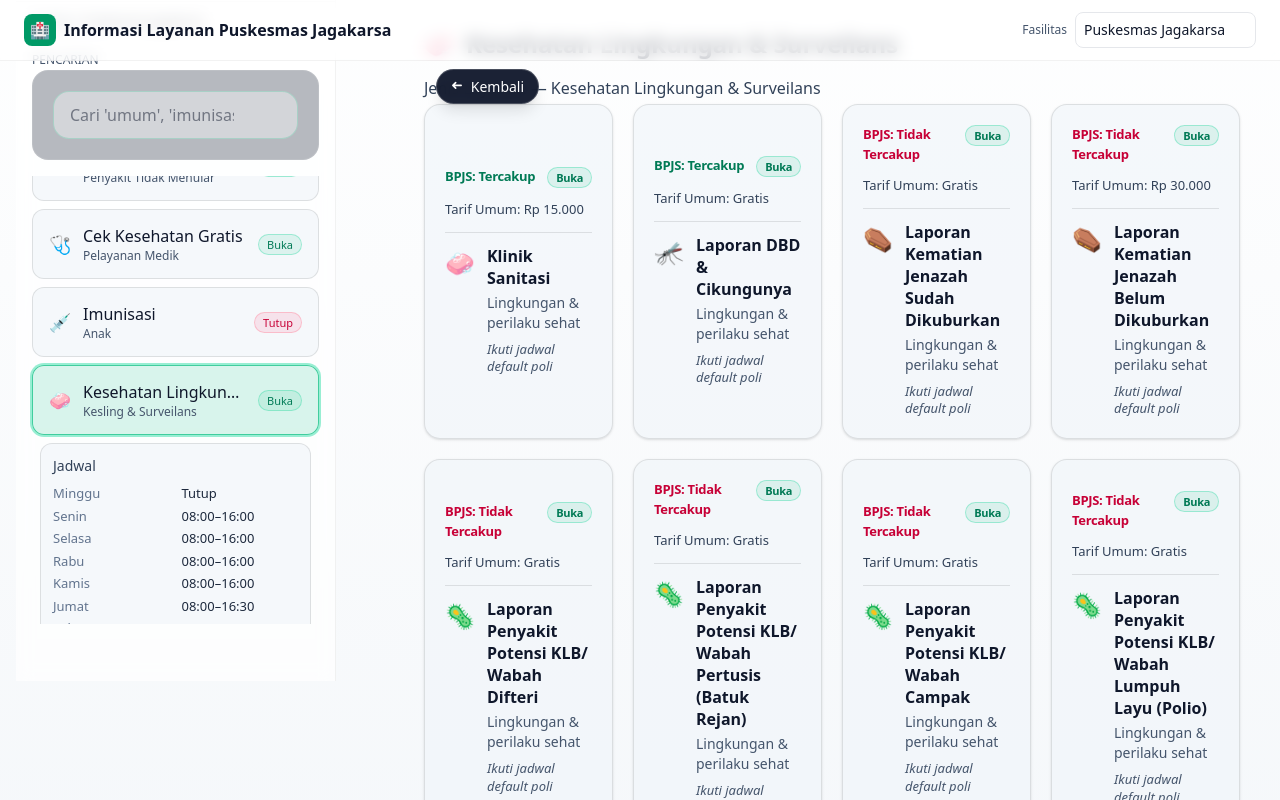
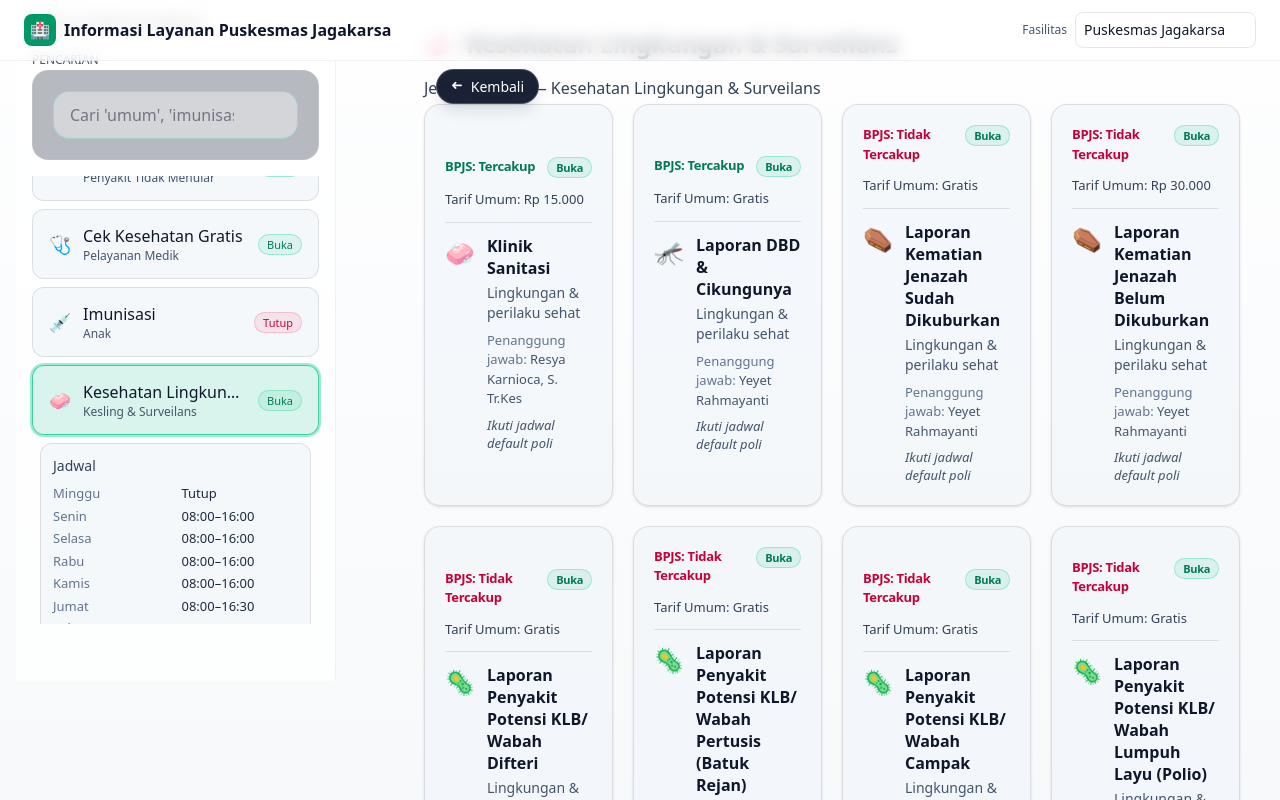
Before and after one commit to fajars97-cpu/alurlayanan, a React (Vite) app: page / in a window 1280 px wide. Both pictures are taken after a click on the button 175 px from the left and 524 px from the top of the page. Shown: the part 124-924 px from the top of the page. Built offline with nearby package versions, Linux system fonts and the light colour scheme.

Commit message:
penambahan function pj

```diff
--- a/src/App.jsx
+++ b/src/App.jsx
@@ -778,7 +778,7 @@ function ServiceCard({ s, onPick }) {
 }
 
 /* SubServiceCard */
-function SubServiceCard({ item, onPick, parentJadwal }) {
+function SubServiceCard({ item, onPick, parentJadwal, poliId }) {
   const bpjsText = item.bpjs ? "BPJS: Tercakup" : "BPJS: Tidak Tercakup";
   const bpjsClass = item.bpjs ? "text-emerald-700 dark:text-emerald-400" : "text-rose-700 dark:text-rose-400";
   const tarifText = `Tarif Umum: ${formatTarifID(item.tarif)}`;
@@ -787,6 +787,7 @@ function SubServiceCard({ item, onPick, parentJadwal }) {
   const { open, rest, soon } = getOpenStatus({ jadwal: jadwalLayanan || parentJadwal });
   const today = jadwalLayanan ? todayText(jadwalLayanan) : null;
   const weekly = jadwalLayanan ? summarizeWeekly(jadwalLayanan) : null;
+  const pj = item.penanggungJawab || item.pj || (DOCTORS_BY_POLI && poliId ? DOCTORS_BY_POLI[poliId] : null);
 
   return (
     <button
@@ -815,6 +816,12 @@ function SubServiceCard({ item, onPick, parentJadwal }) {
             {item.ket && (
               <div className="text-[13px] sm:text-sm text-slate-600 dark:text-white/70 mt-1 line-clamp-3">
                 {item.ket}
+              </div>
+            )}
+            {/* NEW: Penanggung jawab (layanan > poli) */}
+             {pj && (
+             <div className="mt-2 text-[12px] sm:text-[13px] text-slate-600 dark:text-white/60">
+                <span className="text-slate-500 dark:text-white/50">Penanggung jawab:</span> {pj}
               </div>
             )}
             {/* Jadwal ringkas per layanan */}
@@ -1121,6 +1128,7 @@ useEffect(() => {
                       item={{ ...item, nama: `${item.nama} — ${poli.nama}` }}
                       onPick={() => onPickSub(poli.id, index)}
                       parentJadwal={poli.jadwal}
+                      poliId={poli.id}
                     />
                   ))}
                 </div>
@@ -1160,8 +1168,14 @@ useEffect(() => {
         >
           {list.length > 0 ? (
             list.map((it, i) => (
-              <SubServiceCard key={i} item={it} onPick={setSub} parentJadwal={selected.jadwal} />
-            ))
+            <SubServiceCard
+            key={i}
+            item={it}
+            onPick={setSub}
+            parentJadwal={selected.jadwal}
+            poliId={selected.id}
+          />
+          ))
           ) : (
             <div className="text-slate-600 dark:text-white/60">Belum ada jenis layanan terdaftar.</div>
           )}
--- a/src/data/services/core.js
+++ b/src/data/services/core.js
@@ -854,17 +854,9 @@ export const SERVICES_BY_FACILITY = {
           alur: [0, 1, 81, 3, 82, 4, 5],
         },
         {
-          nama: "Perawatan Syraf Gigi per Gigi",
+          nama: "Tambalan Sementara per Gigi",
           ikon: "🦷",
           tarif: 30000,
-          bpjs: true,
-          ket: "Perawatan Syraf Gigi",
-          alur: [0, 1, 81, 3, 82, 4, 5],
-        },
-        {
-          nama: "Tambalan Sementara per Gigi",
-          ikon: "🦷",
-          tarif: 60000,
           bpjs: true,
           ket: "Tambalan Sementara Gigi",
           alur: [0, 1, 81, 3, 82, 4, 5],
@@ -945,7 +937,7 @@ export const SERVICES_BY_FACILITY = {
           nama: "Cabut Gigi dengan Injeksi Citojet (Dengan Indikasi)",
           ikon: "🦷",
           tarif: 100000,
-          bpjs: false,
+          bpjs: true,
           ket: "Cabut Gigi",
           alur: [0, 1, 81, 3, 82, 5],
         },
@@ -953,7 +945,7 @@ export const SERVICES_BY_FACILITY = {
           nama: "Tambalan Sinar per Gigi",
           ikon: "🦷",
           tarif: 90000,
-          bpjs: false,
+          bpjs: true,
           ket: "Tambalan Sinar",
           alur: [0, 1, 81, 3, 82, 5],
         },
@@ -1973,6 +1965,7 @@ export const SERVICES_BY_FACILITY = {
           ikon: "🧼",
           tarif: 15000,
           bpjs: true,
+          penanggungJawab: "Resya Karnioca, S. Tr.Kes",
           ket: "Lingkungan & perilaku sehat",
           alur: [27, 20, 4, 5],
         },
@@ -1981,6 +1974,7 @@ export const SERVICES_BY_FACILITY = {
           ikon: "🦟",
           tarif: 0,
           bpjs: true,
+          penanggungJawab: "Yeyet Rahmayanti",
           ket: "Lingkungan & perilaku sehat",
           alur: [25, 18],
         },
@@ -1989,6 +1983,7 @@ export const SERVICES_BY_FACILITY = {
           ikon: "⚰️",
           tarif: 0,
           bpjs: false,
+          penanggungJawab: "Yeyet Rahmayanti",
           ket: "Lingkungan & perilaku sehat",
           alur: [1, 20, 19],
         },
@@ -1997,6 +1992,7 @@ export const SERVICES_BY_FACILITY = {
           ikon: "⚰️",
           tarif: 30000,
           bpjs: false,
+          penanggungJawab: "Yeyet Rahmayanti",
           ket: "Lingkungan & perilaku sehat",
           alur: [26, 1, 20, 19],
         },
@@ -2005,6 +2001,7 @@ export const SERVICES_BY_FACILITY = {
           ikon: "🦠",
           tarif: 0,
           bpjs: false,
+          penanggungJawab: "Yeyet Rahmayanti",
           ket: "Lingkungan & perilaku sehat",
           alur: [14, 18],
         },
@@ -2013,6 +2010,7 @@ export const SERVICES_BY_FACILITY = {
           ikon: "🦠",
           tarif: 0,
           bpjs: false,
+          penanggungJawab: "Yeyet Rahmayanti",
           ket: "Lingkungan & perilaku sehat",
           alur: [16, 18],
         },
@@ -2021,6 +2019,7 @@ export const SERVICES_BY_FACILITY = {
           ikon: "🦠",
           tarif: 0,
           bpjs: false,
+          penanggungJawab: "Yeyet Rahmayanti",
           ket: "Lingkungan & perilaku sehat",
           alur: [13, 18],
         },
@@ -2029,6 +2028,7 @@ export const SERVICES_BY_FACILITY = {
           ikon: "🦠",
           tarif: 0,
           bpjs: false,
+          penanggungJawab: "Yeyet Rahmayanti",
           ket: "Lingkungan & perilaku sehat",
           alur: [15, 18],
         },
@@ -2037,6 +2037,7 @@ export const SERVICES_BY_FACILITY = {
           ikon: "🦠",
           tarif: 0,
           bpjs: false,
+          penanggungJawab: "Yeyet Rahmayanti",
           ket: "Lingkungan & perilaku sehat",
           alur: [17, 18],
         },
--- a/src/data/services/meta.js
+++ b/src/data/services/meta.js
@@ -19,7 +19,6 @@ export const DOCTORS_BY_POLI = {
   ptm: "dr. Azzahra Azmi",
   pm: "dr. Uli Siger",
   ims: "dr. Marta Basarida",
-  ispa: "dr. ISPA",
   mata: "dr. Asrie Rahayu",
   gizi: "dr. Dewi Wulansari",
   kirana: "dr. Ine Dianawati Kusuma",
@@ -112,8 +111,8 @@ export const EXTRA_INFO = {
   // KI Hamil
   "Pemeriksaan Ibu Hamil": "Kunjungan kehamilan 1 (6-8 minggu), kunjungan kehamilan 2 (10-12 minggu), kunjungan kehamilan 3 (16 minggu), kunjungan kehamilan 4 (20 minggu), kunjungan kehamilan 5 (24 minggu), kunjungan kehamilan 6 (28 minggu), kunjungan kehamilan 7 (32 minggu), kunjungan kehamilan 8 (36 minggu), kunjungan kehamilan 9 (37-41 minggu) dilakukan di ruang KI hamil lantai 2, ikuti instruksi petugas.",
   // KI Nifas
-  "Pemeriksaan Nifas": "Kunjungan nifas 2 (3-7 hari setelah persalinan), kunjungan nifas 3 (7-28 hari setelah persalinan), kunjungan nifas 4 (29-42 hari setelah persalinan) dilakukan di ruang nifas lantai 1, ikuti instruksi petugas.",
-
+  "Pemeriksaan Nifas": "Kontrol nifas menerima persalinan dari RS atau Puskesmas. Pendaftaran dilakukan untuk bayi dan ibu nifas. Kunjungan nifas 2 (3-7 hari setelah persalinan), kunjungan nifas 3 (7-28 hari setelah persalinan), kunjungan nifas 4 hanya untuk ibu, bayi langsung didaftarkan untuk poli imunisasi (29-42 hari setelah persalinan) dilakukan di ruang nifas lantai 1, ikuti instruksi petugas.",
+  "Tindik Bayi": "Bayi usia dibawah 4 bulan dan diharapkan membawa anting dengan model lingkaran pendaftaran 10.000 + tindakan 45.000",
   // Kirana
   "Pemeriksaan Kirana": "Informasi tambahan belum tersedia.",
 
```
Also changed, not shown: 3 other files (tests, documents, lock files or other folders).
